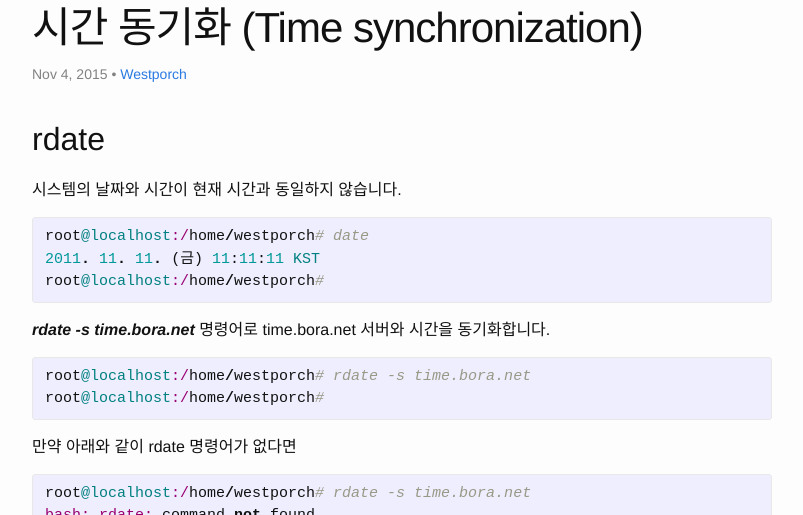
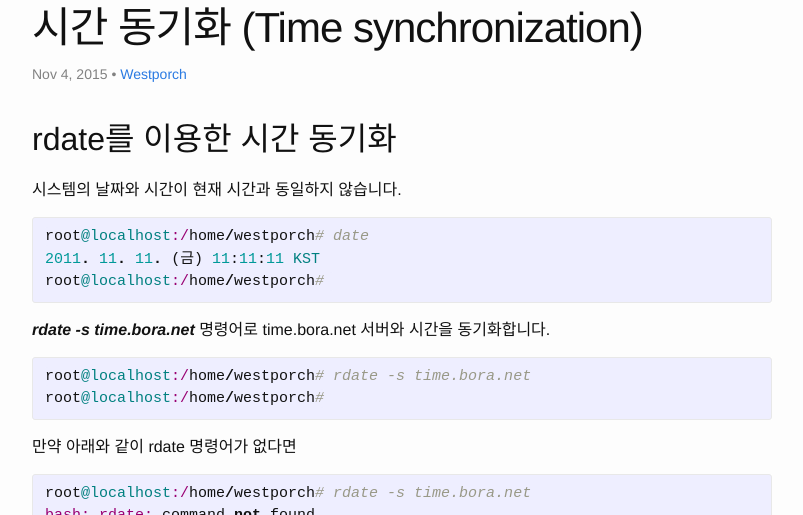
Before and after one commit to debianusers/debianusers.github.io, a Jekyll site: the page built from _posts/2015-11-04-Time-sync.markdown, in a window 1280 px wide and 900 px high, cut to the strip 385-900 px from the top of the window. Shown: the whole strip, without its empty margins (238-1041 px from the left). Built offline with Jekyll 4.4.1, drawn with Linux system fonts in a browser that asks for light colours; comment, search, counter and statistics services are not loaded.

Commit message:
제목 수정

```diff
--- a/_posts/2015-11-04-Time-sync.markdown
+++ b/_posts/2015-11-04-Time-sync.markdown
@@ -4,8 +4,8 @@ title: "시간 동기화 (Time synchronization)"
 author: <a href="mailto:westporch@gmail.com">Westporch</a>
 ---
 
-rdate
------------------
+rdate를 이용한 시간 동기화
+--------------------------
 
 시스템의 날짜와 시간이 현재 시간과 동일하지 않습니다.
 {% highlight ruby %}
```
